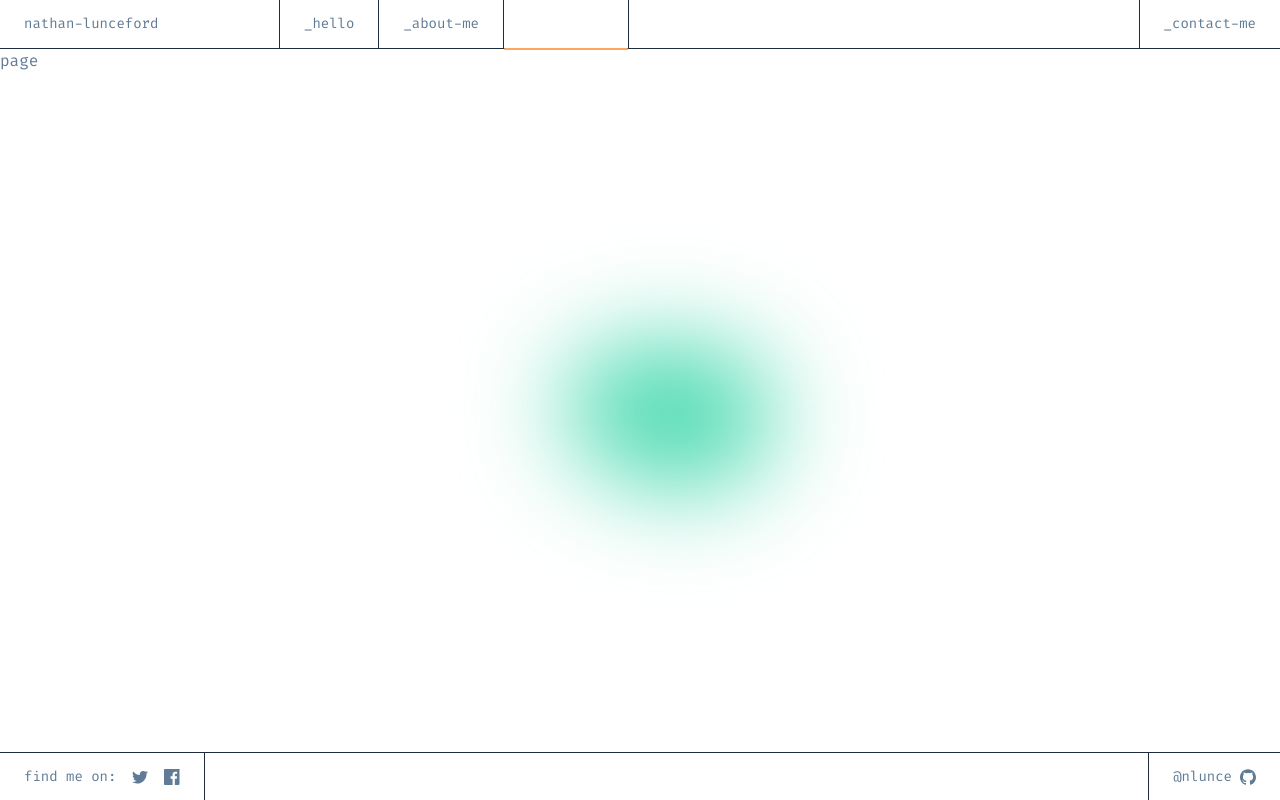
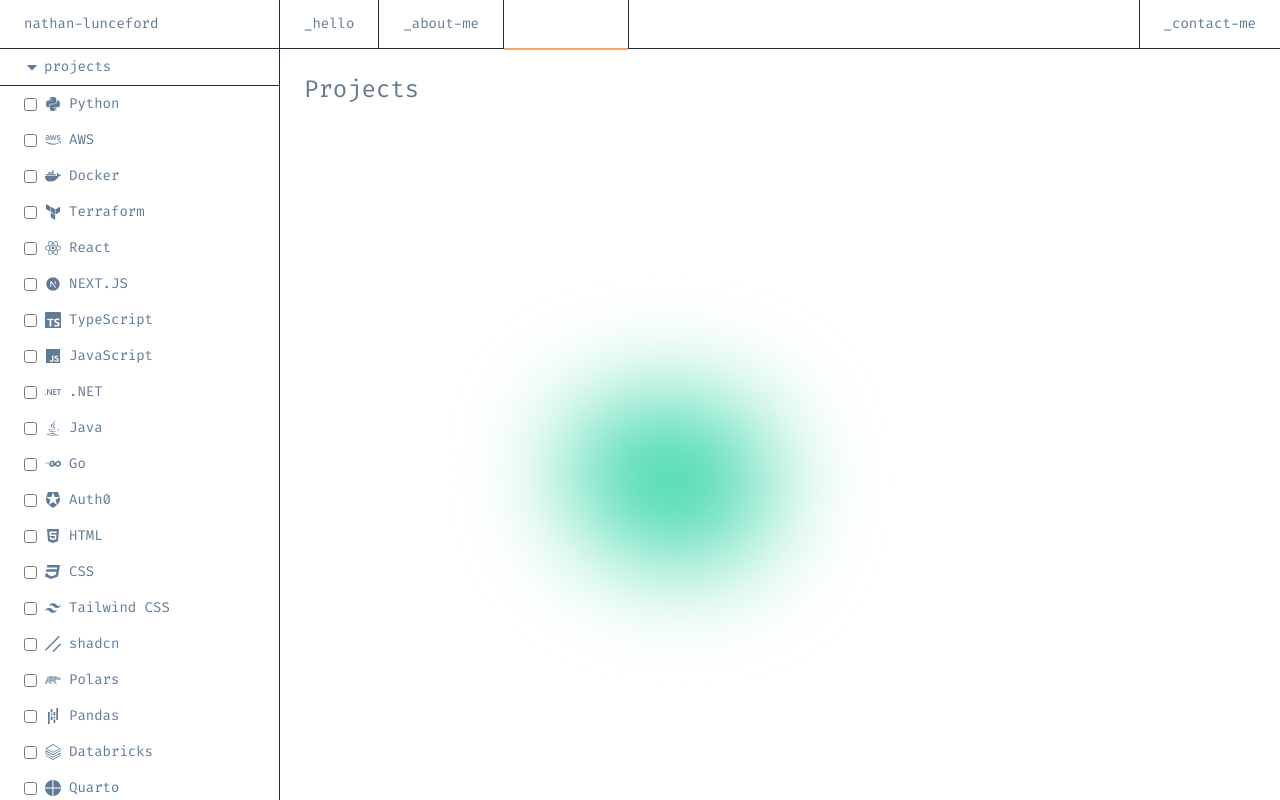
Before and after one commit to nlunce/portfolio, a Next.js app: page /projects in a window 1280 px wide. Built offline with nearby package versions, Linux system fonts and the light colour scheme.

Commit message:
side bar

```diff
--- a/app/layout.tsx
+++ b/app/layout.tsx
@@ -1,3 +1,5 @@
+/* ./app/layout.tsx */
+
 import Navbar from '@/components/Navbar';
 import './globals.css';
 import Footer from '@/components/Footer';
@@ -23,7 +25,7 @@ export default function RootLayout({
     <html lang='en' className={firaCode.className}>
       <body className='bg-dark text-foreground flex flex-col min-h-screen'>
         {/* Navbar */}
-        <div className='z-10'>
+        <div className='z-10 w-full'>
           <Navbar />
         </div>
 
--- a/app/page.tsx
+++ b/app/page.tsx
@@ -13,7 +13,7 @@ export default function Home() {
       </h1>
 
       <h2 className=' w-[80%] text-accent-tertiary text-xl md:text-xl lg:text-2xl md:text-accent mt-2'>
-        &gt; Software Developer and Mathematician
+        &gt; Full-Stack Software Engineer and Mathematician
       </h2>
 
       <div className='mt-48 md:mt-4 hidden md:block'>
--- a/app/projects/page.tsx
+++ b/app/projects/page.tsx
@@ -1,5 +1,19 @@
+/* app/projects/page.tsx */
+
 import React from 'react';
+import ProjectsSidebar from '@/components/sidebar/ProjectsSidebar';
 
-export default function page() {
-  return <div>page</div>;
+export default function ProjectsPage() {
+  return (
+    <div className='flex w-full h-full'>
+      {/* Sidebar (no h-screen inside) */}
+      <ProjectsSidebar />
+
+      {/* Page content in a regular div or section */}
+      <section className='flex-1  p-6'>
+        <h1 className='text-foreground text-2xl mb-4'>Projects</h1>
+        {/* Whatever else you need */}
+      </section>
+    </div>
+  );
 }
--- a/components/Footer.tsx
+++ b/components/Footer.tsx
@@ -1,55 +1,65 @@
 'use client';
 import Link from 'next/link';
+import React from 'react';
+import { BsTwitterX } from 'react-icons/bs';
 
-const Footer = () => {
-  return (
-    <footer className='md:flex hidden items-center justify-between border-t border-border bg-background h-12 text-sm  px-6'>
-      {/* Left Section */}
-      <div className='flex items-center gap-4 border-r pr-6 h-full border-border'>
-        <span>find me on:</span>
-        <Link
-          href='https://twitter.com'
-          target='_blank'
-          rel='noopener noreferrer'
-          className='hover:text-white'
-        >
+const leftSocialLinks = [
+  {
+    href: 'https://x.com/lunceford_',
+    className:
+      'flex items-center justify-center w-20 h-full border-r border-border bg-background ',
+    icon: (
+      <BsTwitterX className='h-4 w-4 text-foreground hover:text-white transition-colors hover:scale-110' />
+    ),
+  },
+  {
+    href: 'https://www.linkedin.com/in/nathan-lunceford/',
+    className:
+      'flex items-center justify-center w-20 h-full border-r border-border bg-background ',
+    icon: (
       <svg
         xmlns='http://www.w3.org/2000/svg'
         fill='currentColor'
         viewBox='0 0 24 24'
-            width='16'
-            height='16'
-            className='hover:scale-110 transition-transform'
+        className='h-4 w-4 text-foreground hover:text-white transition-colors hover:scale-110'
       >
-            <path d='M24 4.557a9.94 9.94 0 01-2.828.775A4.93 4.93 0 0023.337 3a9.874 9.874 0 01-3.127 1.194A4.916 4.916 0 0016.616 3c-2.735 0-4.952 2.224-4.952 4.961 0 .39.042.768.127 1.134C7.728 8.82 4.1 6.882 1.671 3.9a4.96 4.96 0 00-.671 2.492c0 1.719.872 3.234 2.188 4.122a4.902 4.902 0 01-2.24-.616c-.055 2.002 1.411 3.908 3.498 4.328a4.93 4.93 0 01-2.23.085c.626 1.967 2.444 3.403 4.598 3.444A9.864 9.864 0 010 19.54a13.946 13.946 0 007.548 2.213c9.142 0 14.307-7.721 14.307-14.418 0-.22-.005-.44-.014-.658A10.243 10.243 0 0024 4.557z' />
+        <path d='M19 0h-14c-2.76 0-5 2.24-5 5v14c0 2.76 2.24 5 5 5h14c2.76 0 5-2.24 5-5v-14c0-2.76-2.24-5-5-5zm-11 19h-3v-9h3v9zm-1.5-10.28c-.97 0-1.75-.78-1.75-1.75s.78-1.75 1.75-1.75 1.75.78 1.75 1.75-.78 1.75-1.75 1.75zm13.5 10.28h-3v-4.5c0-1.11-.9-2-2-2s-2 .89-2 2v4.5h-3v-9h3v1.27c.88-1.2 2.22-1.77 3.5-1.77 2.21 0 4 1.79 4 4v5.5z' />
       </svg>
-        </Link>
+    ),
+  },
+];
+
+export default function Footer() {
+  return (
+    <footer className='md:flex hidden items-center justify-between border-t border-border bg-background h-12 text-sm'>
+      {/* Left side with columns */}
+      <div className='flex items-center h-full'>
+        {/* "find me in:" column */}
+        <div className='flex items-center justify-center h-full px-6  border-r border-border'>
+          <span>find me on:</span>
+        </div>
+
+        {/* Each social link as its own column */}
+        {leftSocialLinks.map(({ href, icon }, idx) => (
           <Link
-          href='https://facebook.com'
+            key={idx}
+            href={href}
             target='_blank'
             rel='noopener noreferrer'
-          className='hover:text-white'
+            className='flex items-center justify-center h-full px-4 border-r border-border hover:text-white'
           >
-          <svg
-            xmlns='http://www.w3.org/2000/svg'
-            fill='currentColor'
-            viewBox='0 0 24 24'
-            width='16'
-            height='16'
-            className='hover:scale-110 transition-transform'
-          >
-            <path d='M22.675 0H1.326C.595 0 0 .597 0 1.333v21.333C0 23.404.595 24 1.326 24h11.49v-9.333H9.896v-3.645h2.92V8.49c0-2.888 1.745-4.477 4.298-4.477 1.222 0 2.27.089 2.576.13v2.983h-1.768c-1.386 0-1.654.658-1.654 1.622v2.125h3.307l-.431 3.645h-2.876V24h5.647c.73 0 1.325-.596 1.325-1.333V1.333C24 .597 23.405 0 22.675 0z' />
-          </svg>
+            {icon}
           </Link>
+        ))}
       </div>
 
-      {/* Right Section */}
-      <div className='flex items-center h-full pl-6 border-l border-border'>
+      {/* Right side (GitHub) */}
+      <div className='flex items-center h-full px-6 border-l border-border'>
         <Link
           href='https://github.com/nlunce'
           target='_blank'
           rel='noopener noreferrer'
-          className='flex items-center hover:scale-110 transition-transform hover:text-white'
+          className='flex items-center hover:scale-105 transition-transform hover:text-white'
         >
           {/* GitHub Text */}
           <span>@nlunce</span>
@@ -69,6 +79,4 @@ const Footer = () => {
       </div>
     </footer>
   );
-};
-
-export default Footer;
+}
--- a/components/Navbar.tsx
+++ b/components/Navbar.tsx
@@ -1,3 +1,5 @@
+/* ./components/Navbar.tsx */
+
 'use client';
 
 import Link from 'next/link';
--- a/components/Sidebar.tsx
+++ /dev/null
@@ -1,20 +0,0 @@
-const Sidebar = () => {
-  return (
-    <aside className='w-64 h-full border-r border-border bg-dark p-6'>
-      <ul className='space-y-4'>
-        <li className='text-foreground  text-sm'>📂 personal-info</li>
-        <li className='text-foreground  text-sm'>📁 interests</li>
-        <li className='text-foreground  text-sm'>
-          📂 education
-          <ul className='ml-4 space-y-2'>
-            <li className='text-foreground text-xs'>high-school</li>
-            <li className='text-foreground text-xs'>university</li>
-          </ul>
-        </li>
-        <li className='text-foreground  text-sm'>📂 contacts</li>
-      </ul>
-    </aside>
-  );
-};
-
-export default Sidebar;
--- /dev/null
+++ b/components/sidebar/ProjectsSidebar.tsx
@@ -0,0 +1,108 @@
+/* ./components/sidebar/ProjectsSidebar.tsx */
+
+'use client';
+import React from 'react';
+
+// Icons
+import {
+  FaCaretDown,
+  FaPython,
+  FaAws,
+  FaDocker,
+  FaReact,
+  FaHtml5,
+  FaCss3,
+  FaJava,
+  FaGithub,
+} from 'react-icons/fa';
+import { DiMarkdown } from 'react-icons/di';
+import { RiNextjsFill, RiTailwindCssFill } from 'react-icons/ri';
+import { FaGolang } from 'react-icons/fa6';
+import {
+  SiAuth0,
+  SiTerraform,
+  SiShadcnui,
+  SiQuarto,
+  SiPandas,
+  SiPolars,
+  SiDatabricks,
+  SiDotnet,
+  SiTypescript,
+} from 'react-icons/si';
+import { IoLogoJavascript } from 'react-icons/io5';
+
+interface TechItem {
+  name: string;
+  Icon: React.ComponentType<any>;
+  defaultChecked?: boolean;
+}
+
+// Organized for a Full Stack Employer
+const techItems: TechItem[] = [
+  // High-value backend/cloud fundamentals
+  { name: 'Python', Icon: FaPython },
+  { name: 'AWS', Icon: FaAws },
+  { name: 'Docker', Icon: FaDocker },
+  { name: 'Terraform', Icon: SiTerraform },
+
+  // Leading front-end frameworks & languages
+  { name: 'React', Icon: FaReact },
+  { name: 'NEXT.JS', Icon: RiNextjsFill },
+  { name: 'TypeScript', Icon: SiTypescript },
+  { name: 'JavaScript', Icon: IoLogoJavascript },
+
+  // Additional backend stacks & popular languages
+  { name: '.NET', Icon: SiDotnet },
+  { name: 'Java', Icon: FaJava },
+  { name: 'Go', Icon: FaGolang },
+
+  // Identity/Auth
+  { name: 'Auth0', Icon: SiAuth0 },
+
+  // Core Web
+  { name: 'HTML', Icon: FaHtml5 },
+  { name: 'CSS', Icon: FaCss3 },
+  { name: 'Tailwind CSS', Icon: RiTailwindCssFill },
+  { name: 'shadcn', Icon: SiShadcnui },
+
+  // Data / Scripting Tools
+  { name: 'Polars', Icon: SiPolars },
+  { name: 'Pandas', Icon: SiPandas },
+  { name: 'Databricks', Icon: SiDatabricks },
+  { name: 'Quarto', Icon: SiQuarto },
+
+  // Misc / Utilities
+  { name: 'Markdown', Icon: DiMarkdown },
+  { name: 'GitHub', Icon: FaGithub },
+];
+
+export default function ProjectsSidebar() {
+  return (
+    <aside
+      className='
+        hidden md:block
+        bg-background border-r border-border
+        md:w-[calc(12rem+1.5rem)]
+        lg:w-[calc(16rem+1.5rem)]
+        overflow-y-auto
+      '
+    >
+      <nav>
+        {/* Heading row */}
+        <div className='flex items-center py-2 border-b border-border px-6'>
+          <FaCaretDown />
+          <span className='text-foreground text-sm pl-1'>projects</span>
+        </div>
+
+        {/* Mapped tech items */}
+        {techItems.map(({ name, Icon, defaultChecked }, idx) => (
+          <div key={idx} className='flex items-center space-x-2 px-6 py-2'>
+            <input type='checkbox' defaultChecked={defaultChecked} />
+            <Icon />
+            <span className='text-sm text-foreground'>{name}</span>
+          </div>
+        ))}
+      </nav>
+    </aside>
+  );
+}
--- a/package.json
+++ b/package.json
@@ -17,8 +17,8 @@
   "devDependencies": {
     "@eslint/eslintrc": "^3",
     "@types/node": "^20",
-    "@types/react": "^19",
-    "@types/react-dom": "^19",
+    "@types/react": "^19.0.2",
+    "@types/react-dom": "^19.0.2",
     "eslint": "^9",
     "eslint-config-next": "15.1.2",
     "postcss": "^8",
```
Also changed, not shown: 1 other file (tests, documents, lock files or other folders). Lines whose indentation alone changed are shown as unchanged.
